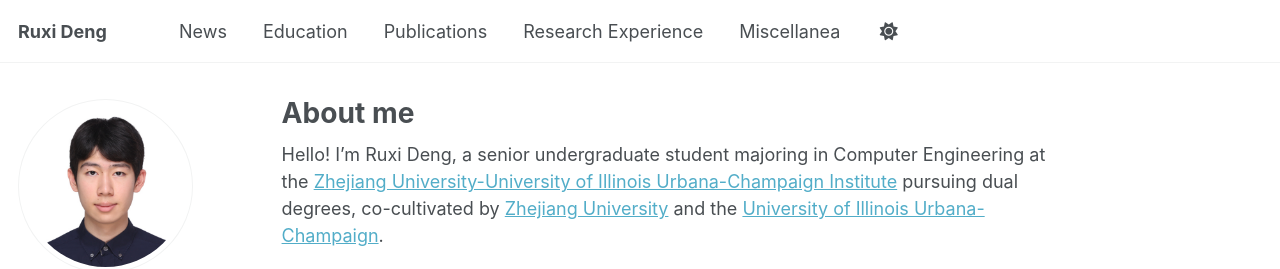
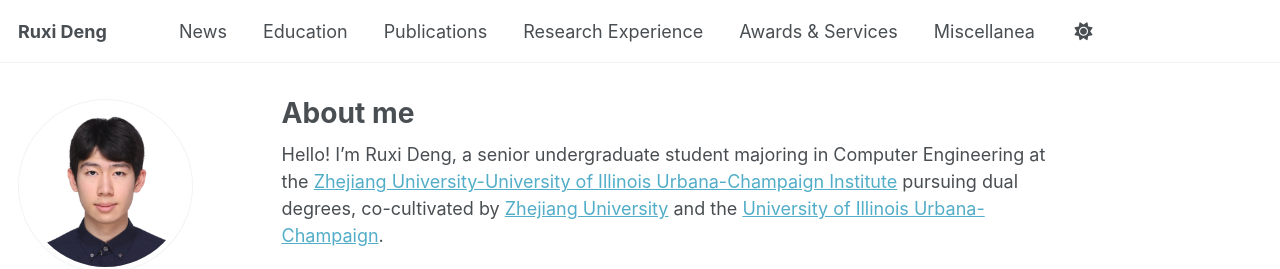
Before and after one commit to ruxideng/ruxideng.github.io, a Jekyll site: the page built from _pages/about.md, in a window 1280 px wide. Shown: the top 269 px of the page. Built offline with Jekyll 4.4.1, drawn with Linux system fonts in a browser that asks for light colours; some web fonts are replaced; a script that is not in the unit is left out.

Commit message:
Update navigation.yml

```diff
--- a/_data/navigation.yml
+++ b/_data/navigation.yml
@@ -26,6 +26,9 @@ main:
   - title: "Research Experience"
     url: /#research
 
+  - title: "Awards & Services"
+    url: /#awards
+
   - title: "Miscellanea"
     url: /#miscellanea
 
```
